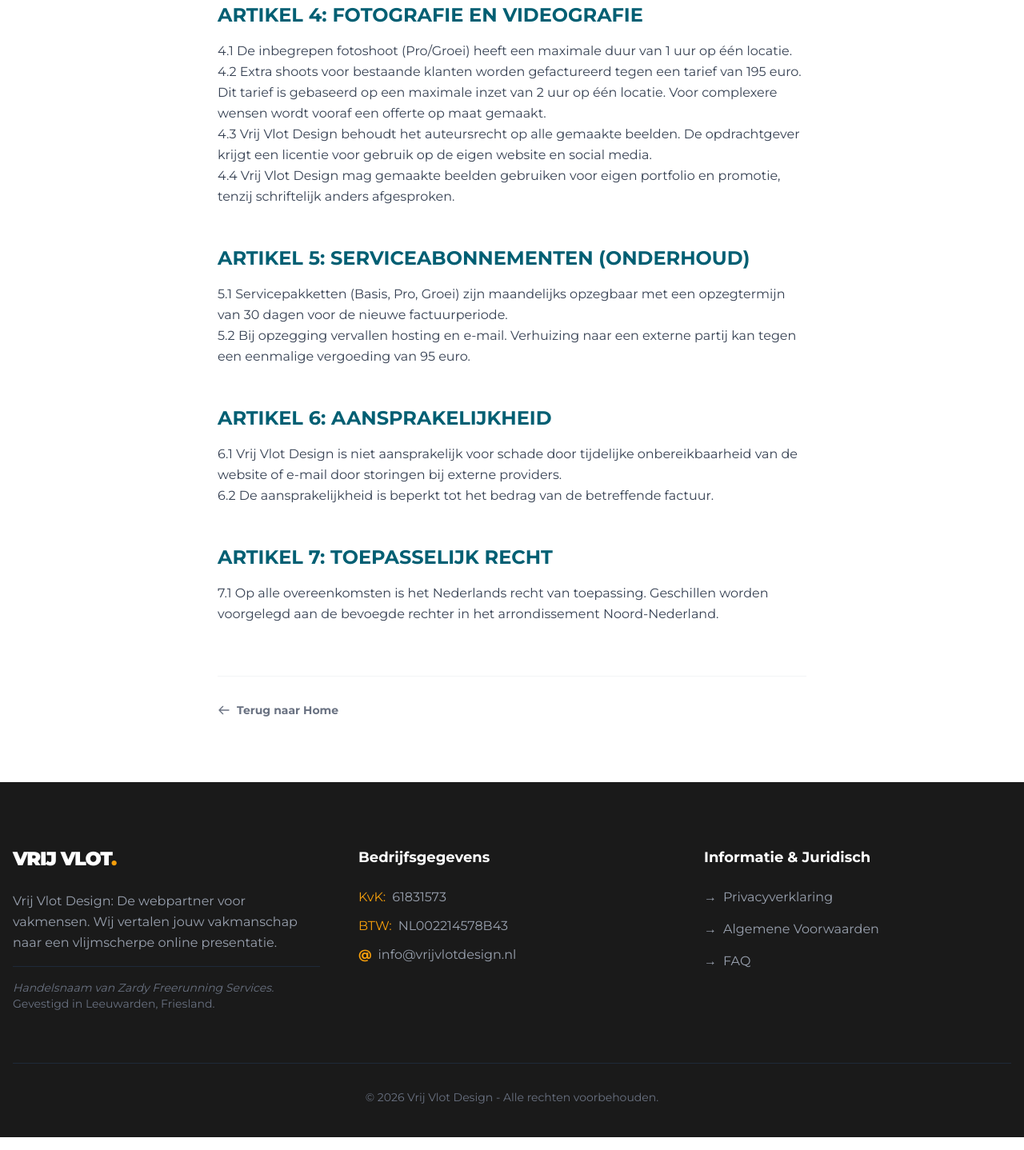
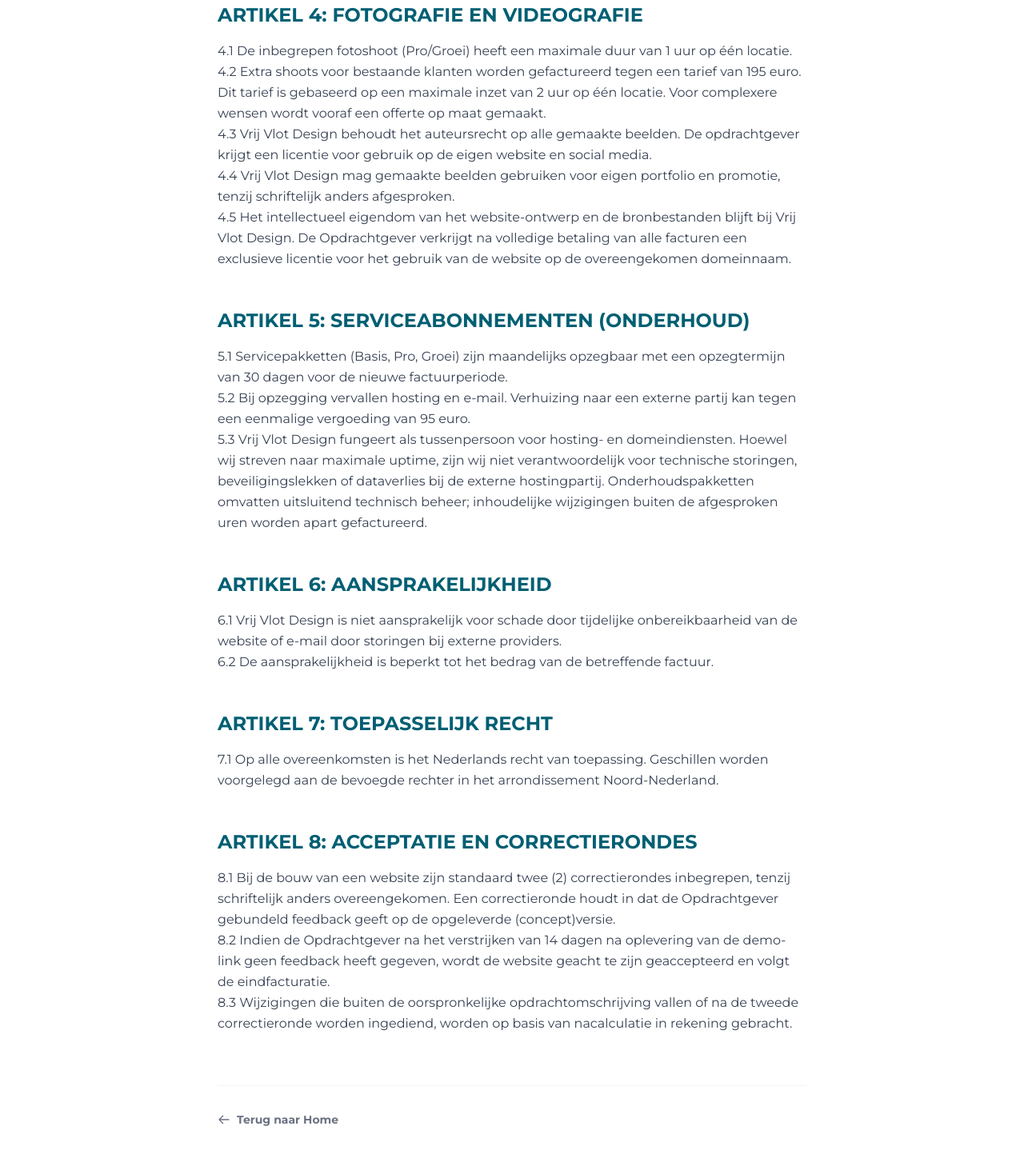
Before and after one commit to zardydehaan-del/Vrijvlotdesign2.0, a website built with Vite: page voorwaarden.html in a window 1280 px wide. Shown: the part 1102-2540 px from the top of the page at 80% size. Built offline with nearby package versions, Linux system fonts and the light colour scheme.

Commit message:
docs: add ownership, hosting constraints, and acceptance process to terms

```diff
--- a/voorwaarden.html
+++ b/voorwaarden.html
@@ -95,6 +95,9 @@
                         een licentie voor gebruik op de eigen website en social media.</p>
                     <p>4.4 Vrij Vlot Design mag gemaakte beelden gebruiken voor eigen portfolio en promotie, tenzij
                         schriftelijk anders afgesproken.</p>
+                    <p>4.5 Het intellectueel eigendom van het website-ontwerp en de bronbestanden blijft bij Vrij Vlot
+                        Design. De Opdrachtgever verkrijgt na volledige betaling van alle facturen een exclusieve
+                        licentie voor het gebruik van de website op de overeengekomen domeinnaam.</p>
                 </section>
 
                 <section>
@@ -103,6 +106,11 @@
                         dagen voor de nieuwe factuurperiode.</p>
                     <p>5.2 Bij opzegging vervallen hosting en e-mail. Verhuizing naar een externe partij kan tegen een
                         eenmalige vergoeding van 95 euro.</p>
+                    <p>5.3 Vrij Vlot Design fungeert als tussenpersoon voor hosting- en domeindiensten. Hoewel wij
+                        streven naar maximale uptime, zijn wij niet verantwoordelijk voor technische storingen,
+                        beveiligingslekken of dataverlies bij de externe hostingpartij. Onderhoudspakketten omvatten
+                        uitsluitend technisch beheer; inhoudelijke wijzigingen buiten de afgesproken uren worden apart
+                        gefactureerd.</p>
                 </section>
 
                 <section>
@@ -116,6 +124,18 @@
                     <h3 class="text-2xl font-bold text-[#005f73] mb-4">ARTIKEL 7: TOEPASSELIJK RECHT</h3>
                     <p>7.1 Op alle overeenkomsten is het Nederlands recht van toepassing. Geschillen worden voorgelegd
                         aan de bevoegde rechter in het arrondissement Noord-Nederland.</p>
+                </section>
+
+                <section>
+                    <h3 class="text-2xl font-bold text-[#005f73] mb-4">ARTIKEL 8: ACCEPTATIE EN CORRECTIERONDES</h3>
+                    <p>8.1 Bij de bouw van een website zijn standaard twee (2) correctierondes inbegrepen, tenzij
+                        schriftelijk anders overeengekomen. Een correctieronde houdt in dat de Opdrachtgever gebundeld
+                        feedback geeft op de opgeleverde (concept)versie.</p>
+                    <p>8.2 Indien de Opdrachtgever na het verstrijken van 14 dagen na oplevering van de demo-link geen
+                        feedback heeft gegeven, wordt de website geacht te zijn geaccepteerd en volgt de eindfacturatie.
+                    </p>
+                    <p>8.3 Wijzigingen die buiten de oorspronkelijke opdrachtomschrijving vallen of na de tweede
+                        correctieronde worden ingediend, worden op basis van nacalculatie in rekening gebracht.</p>
                 </section>
             </article>
 
```
